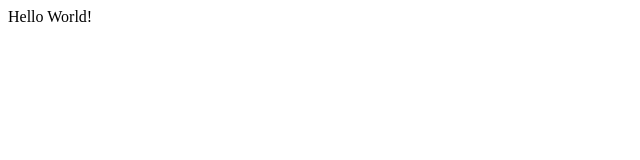
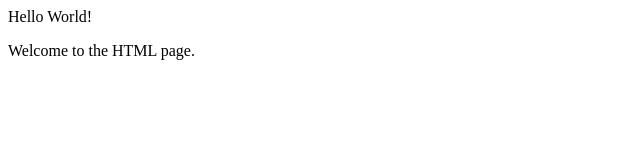
Before and after one commit to sgviru18/Git-demo, a plain HTML site: page index.html in a window 1280 px wide. Shown: the whole page, without its empty margins (0-640 px from the left). Drawn offline with Linux system fonts and the light colour scheme.

Commit message:
upadate the html code

```diff
--- a/index.html
+++ b/index.html
@@ -1 +1,2 @@
 <p>Hello World!</p>
+<p>Welcome to the HTML page.</p>
```
